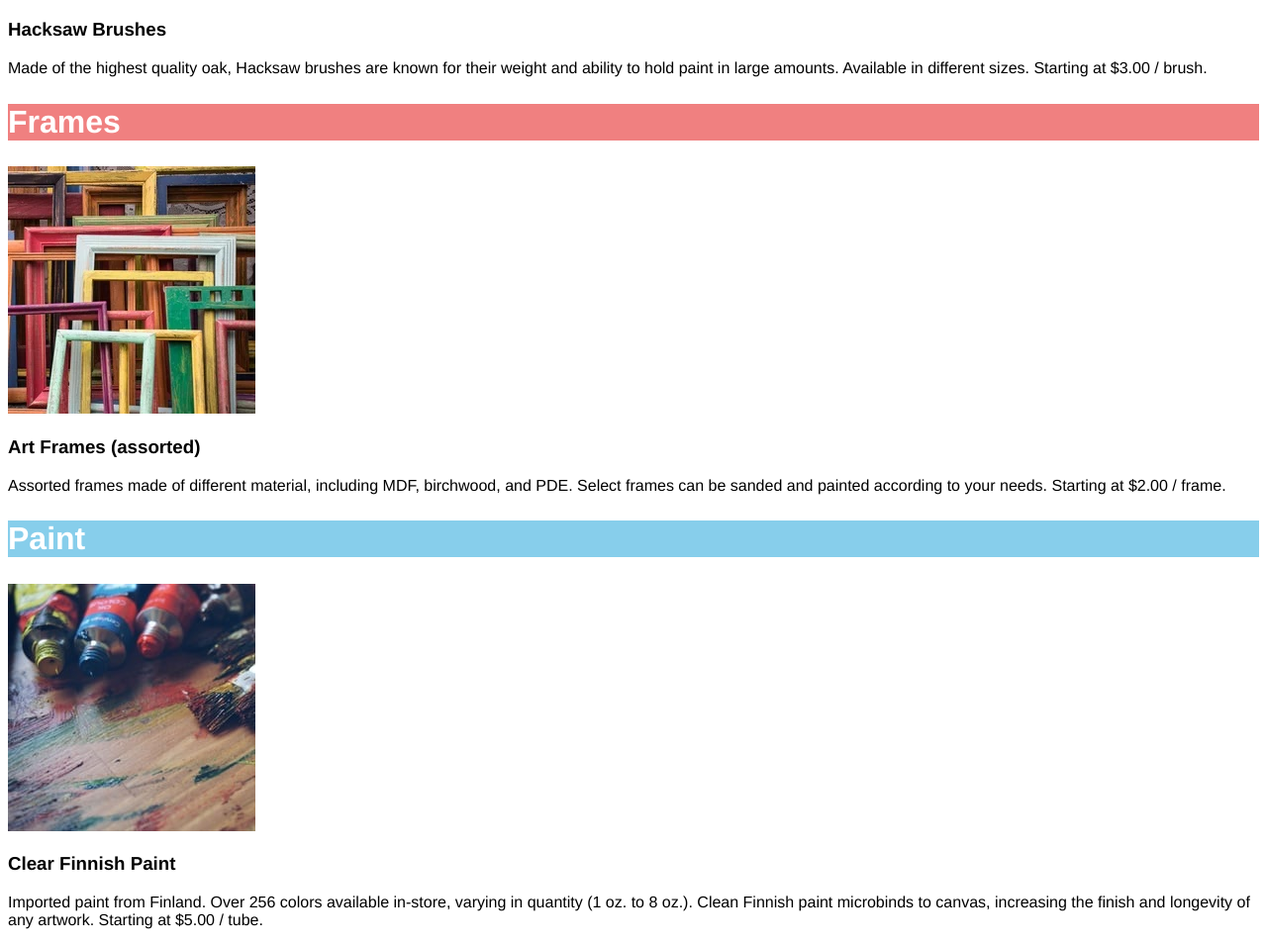
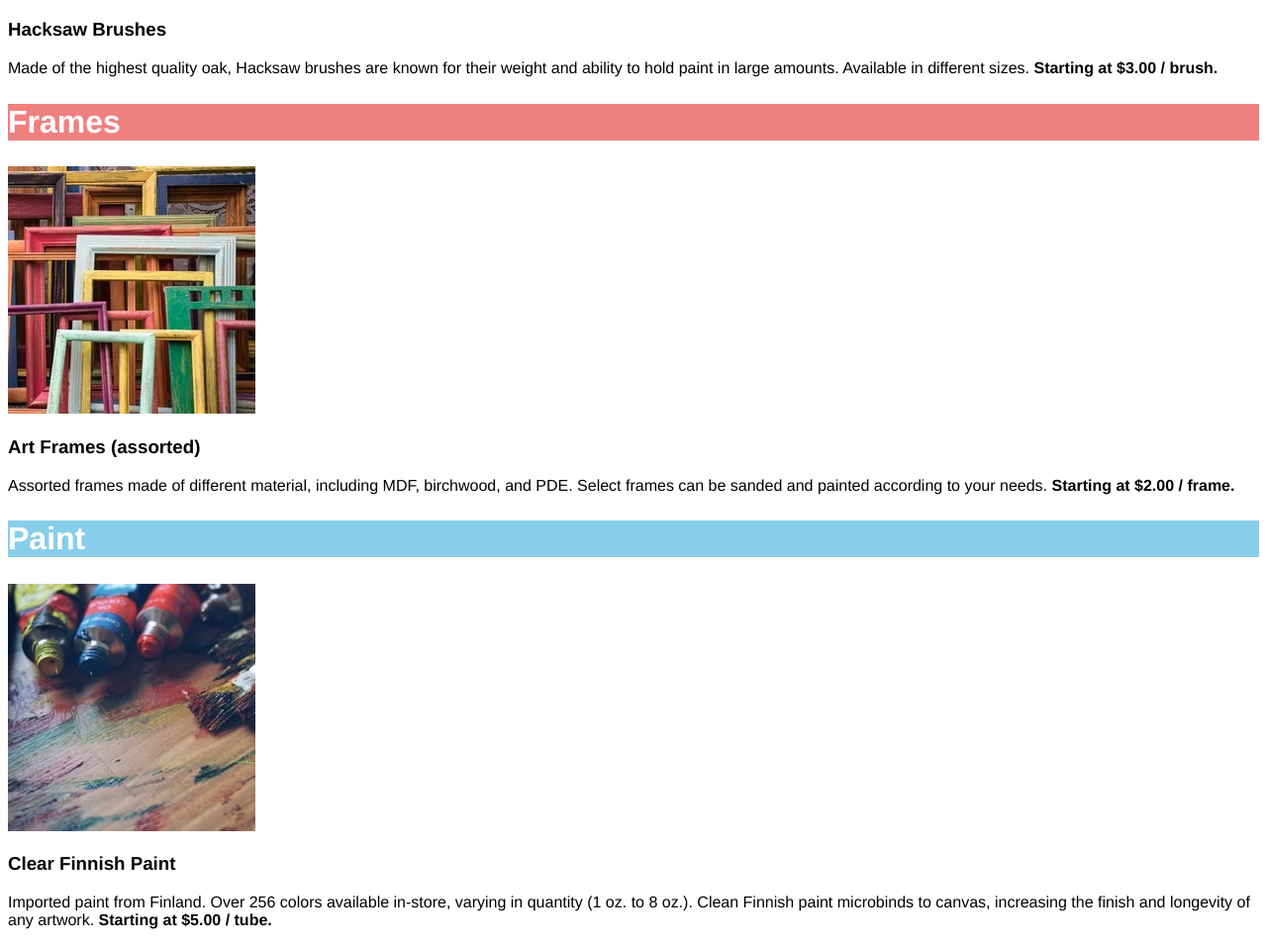
Before and after one commit to JamesNg-hub/Dasmoto-s-Arts-Craft, a plain HTML site: page index.html in a window 1280 px wide. Shown: the part 566-1521 px from the top of the page at 99% size. Drawn offline with Linux system fonts and the light colour scheme.

Commit message:
Add span elements and add class attribute of bold to span elements

```diff
--- a/index.html
+++ b/index.html
@@ -19,7 +19,7 @@
             <h2 class="bold" id="brushes">Brushes</h2>
             <img src="./resources/images/hacksaw.webp" alt="pile of brushes">
             <h3>Hacksaw Brushes</h3>
-            <p>Made of the highest quality oak, Hacksaw brushes are known for their weight and ability to hold paint in large amounts. Available in different sizes. Starting at $3.00 / brush.
+            <p>Made of the highest quality oak, Hacksaw brushes are known for their weight and ability to hold paint in large amounts. Available in different sizes. <span class="bold">Starting at $3.00 / brush.</span>
             </p>
         </section>
 
@@ -27,7 +27,7 @@
             <h2 class="bold" id="frames">Frames</h2>
             <img src="./resources/images/frames.webp" alt="stacks of frames">
             <h3>Art Frames (assorted)</h3>
-            <p>Assorted frames made of different material, including MDF, birchwood, and PDE. Select frames can be sanded and painted according to your needs. Starting at $2.00 / frame.
+            <p>Assorted frames made of different material, including MDF, birchwood, and PDE. Select frames can be sanded and painted according to your needs. <span class="bold">Starting at $2.00 / frame.</span>
 
             </p>
         </section>
@@ -36,7 +36,7 @@
             <h2 class="bold" id="paint">Paint</h2>
             <img src="./resources/images/finnish.jpeg" alt="painting tubes">
             <h3>Clear Finnish Paint</h3>
-            <p>Imported paint from Finland. Over 256 colors available in-store, varying in quantity (1 oz. to 8 oz.). Clean Finnish paint microbinds to canvas, increasing the finish and longevity of any artwork. Starting at $5.00 / tube.</p>
+            <p>Imported paint from Finland. Over 256 colors available in-store, varying in quantity (1 oz. to 8 oz.). Clean Finnish paint microbinds to canvas, increasing the finish and longevity of any artwork.   <span class="bold">Starting at $5.00 / tube.</span></p>
         </section>
     </main>
 
```
